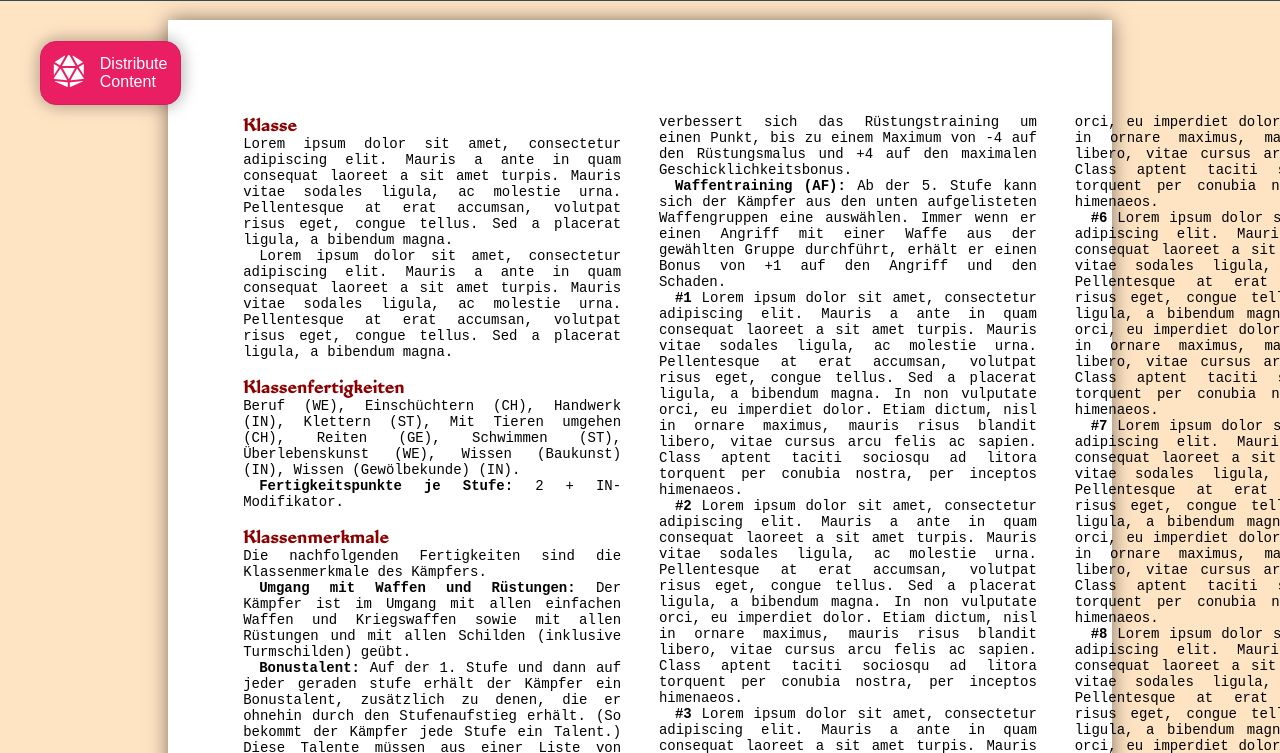
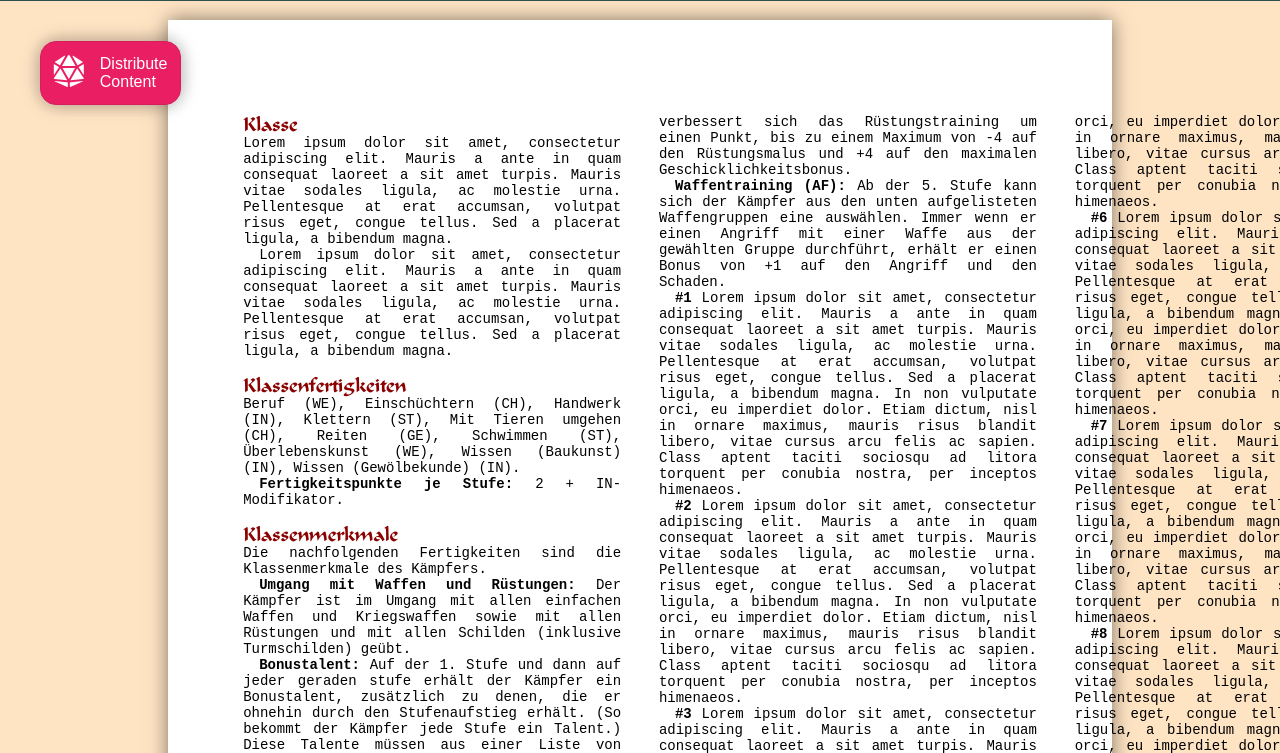
Before and after one commit to jotiheranbnach/rpg-rulebook-template, a website: page src/index.html in a window 1280 px wide. Shown: the part 39-792 px from the top of the page. Drawn offline with nearby package versions, Linux system fonts and the light colour scheme; a web font is replaced by a local one.

Commit message:
Removed the Jubilee font. Seems like it is not free. Now using the free Calligrapher Regular font instead for h3 headings. See https://fontzone.net/download/calligrapher-regular

```diff
--- a/src/styles/book/_typography.scss
+++ b/src/styles/book/_typography.scss
@@ -2,7 +2,7 @@ h3 {
   margin-top: 1rem;
   color: darkred;
   font-size: 1.2rem;
-  font-family: Jubilee, monospace;
+  font-family: Calligrapher, monospace;
 
   & + * {
     text-indent: 0 !important;
--- a/src/styles/core/_fonts.scss
+++ b/src/styles/core/_fonts.scss
@@ -1,6 +1,6 @@
 @font-face {
-  font-family: Jubilee;
-  src: url('../fonts/jubilee/JubileeBold Regular.otf');
+  font-family: Calligrapher;
+  src: url('../fonts/Calligrapher Regular.ttf');
   font-weight: bold;
 }
 
```
Also changed, not shown: src/fonts/Calligrapher Regular.ttf (added), src/fonts/jubilee/JubileeBold Regular.otf (deleted), src/styles/styles.css, 1 other file.
